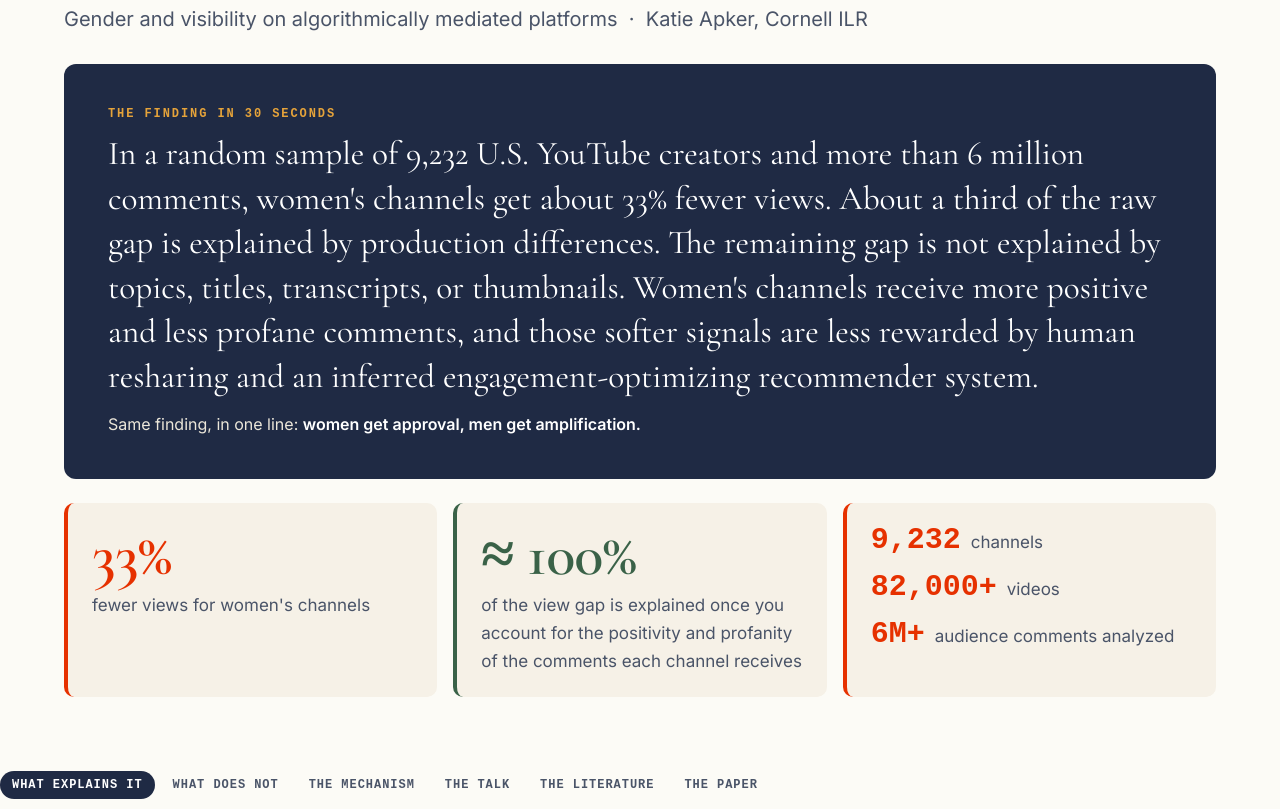
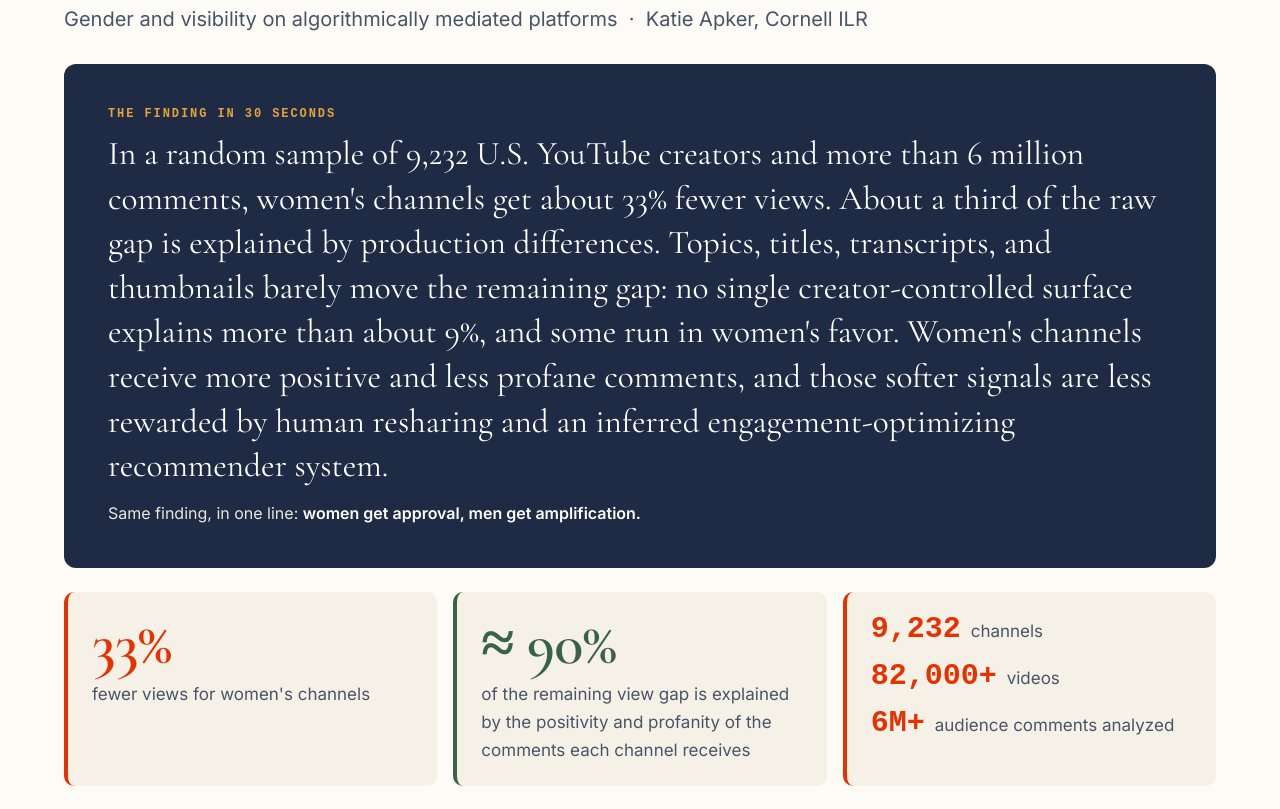
Before and after one commit to apkerk/apkerk.github.io, a plain HTML site: page research/youtube-gender-gap/index.html in a window 1280 px wide. Shown: the part 331-1140 px from the top of the page. Drawn offline with nearby package versions, Linux system fonts and the light colour scheme; a web font is replaced by a local one.

Commit message:
Precise supply-side + mediation language (Katie-approved): 9% surface ceiling, ~90% remaining-gap stat; corrected research statement PDF

```diff
--- a/assets/js/jmp-data.js
+++ b/assets/js/jmp-data.js
@@ -9,13 +9,13 @@
   sub: "Gender and visibility on algorithmically mediated platforms",
 
   plain:
-    "In a random sample of 9,232 U.S. YouTube creators and more than 6 million comments, women's channels get about 33% fewer views. About a third of the raw gap is explained by production differences. The remaining gap is not explained by topics, titles, transcripts, or thumbnails. Women's channels receive more positive and less profane comments, and those softer signals are less rewarded by human resharing and an inferred engagement-optimizing recommender system.",
+    "In a random sample of 9,232 U.S. YouTube creators and more than 6 million comments, women's channels get about 33% fewer views. About a third of the raw gap is explained by production differences. Topics, titles, transcripts, and thumbnails barely move the remaining gap: no single creator-controlled surface explains more than about 9%, and some run in women's favor. Women's channels receive more positive and less profane comments, and those softer signals are less rewarded by human resharing and an inferred engagement-optimizing recommender system.",
   plainSub:
     "Same finding, in one line: women get approval, men get amplification.",
 
   heroStats: [
     { n: "33%", d: "fewer views for women's channels at the start (about 22% after the usual controls)", kind: "gap" },
-    { n: "≈ 0", d: "the gap that remains once you account for the positivity and profanity of the comments each channel receives", kind: "resolved" },
+    { n: "≈ 90%", d: "of the remaining view gap is explained by the positivity and profanity of the comments each channel receives", kind: "resolved" },
   ],
 
   /* ---- the decomposition explorer: how much of the gap each thing explains ----
--- a/research/youtube-gender-gap/index.html
+++ b/research/youtube-gender-gap/index.html
@@ -59,13 +59,13 @@
 
     <div class="plainband reveal in">
       <div class="lbl">The finding in 30 seconds</div>
-      <p>In a random sample of 9,232 U.S. YouTube creators and more than 6 million comments, women's channels get about 33% fewer views. About a third of the raw gap is explained by production differences. The remaining gap is not explained by topics, titles, transcripts, or thumbnails. Women's channels receive more positive and less profane comments, and those softer signals are less rewarded by human resharing and an inferred engagement-optimizing recommender system.</p>
+      <p>In a random sample of 9,232 U.S. YouTube creators and more than 6 million comments, women's channels get about 33% fewer views. About a third of the raw gap is explained by production differences. Topics, titles, transcripts, and thumbnails barely move the remaining gap: no single creator-controlled surface explains more than about 9%, and some run in women's favor. Women's channels receive more positive and less profane comments, and those softer signals are less rewarded by human resharing and an inferred engagement-optimizing recommender system.</p>
       <p class="sub">Same finding, in one line: <strong style="color:#fff">women get approval, men get amplification.</strong></p>
     </div>
 
     <div class="statpair reveal" style="grid-template-columns:repeat(3,1fr);margin-top:24px">
       <div class="bigstat"><div class="n"><span data-count="33" data-suffix="%">33%</span></div><div class="d">fewer views for women's channels</div></div>
-      <div class="bigstat resolved"><div class="n">&#8776; 100%</div><div class="d">of the view gap is explained once you account for the positivity and profanity of the comments each channel receives</div></div>
+      <div class="bigstat resolved"><div class="n">&#8776; 90%</div><div class="d">of the remaining view gap is explained by the positivity and profanity of the comments each channel receives</div></div>
       <div class="bigstat">
         <div class="rowstat"><span class="rn">9,232</span><span class="rl">channels</span></div>
         <div class="rowstat"><span class="rn">82,000+</span><span class="rl">videos</span></div>
@@ -248,7 +248,7 @@
     <h2 class="section-h reveal hc-pink">Read It in Full</h2>
 
     <div class="lede-prose reveal" style="max-width:none">
-      <p>The full manuscript is available on request. The headline findings: women's channels receive about 22% fewer views than comparable men's after controls, yet earn higher engagement and have no statistically significant controlled subscriber gap; topics, titles, transcripts, thumbnails, and other creator-controlled surfaces do not explain the gap; women receive more positive and less profane comments while men receive more high-arousal comments; and once audience comment treatment enters the model, the remaining gap is not distinguishable from zero. I call the mechanism a negative arousal bonus: human resharing and an inferred engagement-optimizing recommender system amplify high-arousal engagement into visibility more powerfully than positive reception. When algorithmic intermediaries stand between evaluation and allocation, positive reception can lose its protective force.</p>
+      <p>The full manuscript is available on request. The headline findings: women's channels receive about 22% fewer views than comparable men's after controls, yet earn higher engagement and have no statistically significant controlled subscriber gap; topics, titles, transcripts, thumbnails, and other creator-controlled surfaces barely move the gap, with no single surface explaining more than about 9%; women receive more positive and less profane comments while men receive more high-arousal comments; and once audience comment treatment enters the model, the remaining gap is not distinguishable from zero. I call the mechanism a negative arousal bonus: human resharing and an inferred engagement-optimizing recommender system amplify high-arousal engagement into visibility more powerfully than positive reception. When algorithmic intermediaries stand between evaluation and allocation, positive reception can lose its protective force.</p>
     </div>
 
     <div class="paper-actions reveal" style="margin:8px 0 28px">
@@ -281,7 +281,7 @@
   </div>
 </footer>
 
-<script src="/assets/js/jmp-data.js?v=3"></script>
+<script src="/assets/js/jmp-data.js?v=4"></script>
 <script src="/assets/js/site.js" defer></script>
 <script src="/assets/js/explorer.js?v=3" defer></script>
 </body>
```
Also changed, not shown: index.html (+2 -2 lines), 1 other file.
